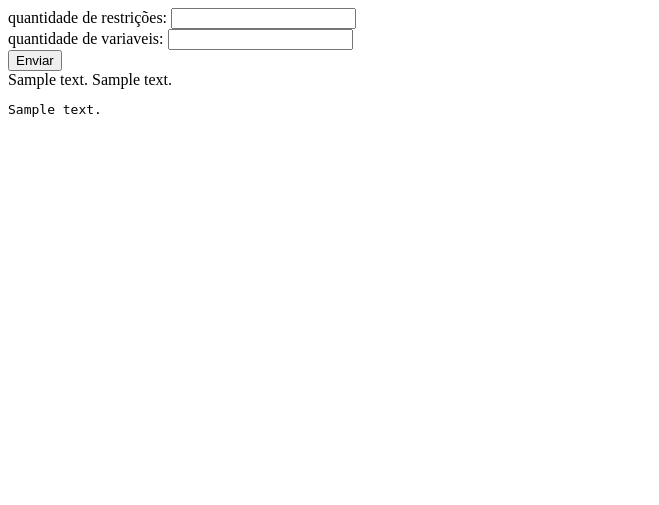
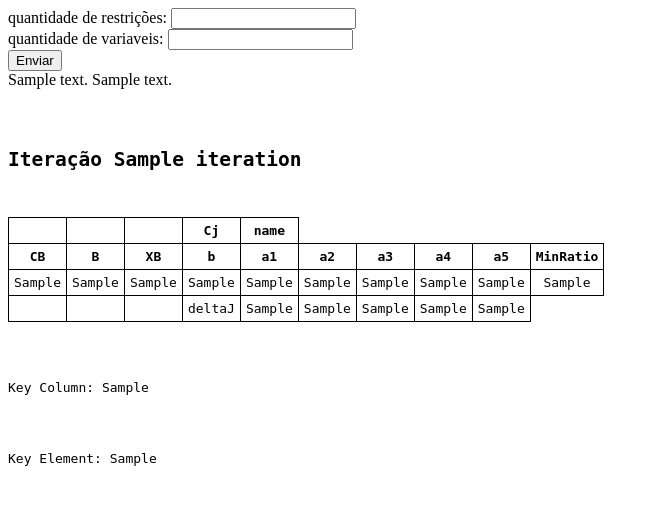
Before and after one commit to zuer02/TOMA, a Flask app: template src/templates/index.html in a window 1280 px wide. Shown: the top 505 px of the page, without its empty margins (0-659 px from the left). Run offline with Flask 3, Linux system fonts and the light colour scheme; the template is opened without the code that fills it: most values are stand-ins (such as "Sample title", 1, 10 or a date in 2020).

Commit message:
adding simplex table

```diff
--- a/src/SimplexMethodLPPSolver/main.py
+++ b/src/SimplexMethodLPPSolver/main.py
@@ -205,7 +205,7 @@ def runSimplexMethod ():
 def getPrint():
    Iterations = SimplexAlgorithm.getIterations() # vetor de iteracoes
    jsoniteration = [it.to_dict() for it in Iterations] # to_dict em cada iteração
-   json_iterations = json.dumps(jsoniteration)
+   json_iterations = jsoniteration
 
 
    return render_template('index.html', content3=json_iterations)
--- a/src/SimplexMethodLPPSolver/simplex/dataStructures.py
+++ b/src/SimplexMethodLPPSolver/simplex/dataStructures.py
@@ -116,7 +116,8 @@ class Row:
             'b': float(self.b), # Lado Direito
             'B': self.B,   # nome da variavel basica x1,x2,x3,x4
             'XB': self.XB, # coef da variavel basica
-            'CB': float(self.CB)
+            'CB': float(self.CB),
+            'minRatio': float(self.minRatio) if self.minRatio is not None else None
         }
 
 class IterationTable:
--- a/src/templates/index.html
+++ b/src/templates/index.html
@@ -4,6 +4,17 @@
     <meta charset="UTF-8" />
     <meta name="viewport" content="width=device-width, initial-scale=1.0" />
     <title>Document</title>
+    <style>
+      table {
+        border-collapse: collapse;
+      }
+      th,
+      td {
+        border: 1px solid black;
+        padding: 5px;
+        text-align: center;
+      }
+    </style>
   </head>
   <body>
     <form action="/inicio" method="POST">
@@ -13,26 +24,71 @@
       <input type="number" name="var" /><br />
       <input type="submit" value="Enviar" />
     </form>
-    {% block content %}
-      {{ content|safe }}
-      {{ content2|safe }}
-      <pre>{{ content3 }}</pre>
+    {% block content %} {{ content|safe }} {{ content2|safe }}
+
+    <pre>
+    {% for iteration in content3 %}
+    <h2>Iteração {{ iteration.iteration }}</h2>
+    <table>
+      <tr>
+        <th></th>
+        <th></th>
+        <th></th>
+        <th>Cj</th>
+        {% set keys = iteration.Cj.keys() %}
+        {% for key in keys %}
+        <th>{{ key }}</th>
+        {% endfor %}
+      </tr>
+      <tr>
+        <th>CB</th>
+        <th>B</th>
+        <th>XB</th>
+        <th>b</th>
+        <th>a1</th>
+        <th>a2</th>
+        <th>a3</th>
+        <th>a4</th>
+        <th>a5</th>
+        <th>MinRatio</th>
+      </tr>
+      {% for row in iteration.rowi %}
+      <tr>
+        <td>{{ row.CB }}</td>
+        <td>{{ row.B }}</td>
+        <td>{{ row.XB }}</td>
+        <td>{{ row.b }}</td>
+        <td>{{ row.aj.a1 }}</td>
+        <td>{{ row.aj.a2 }}</td>
+        <td>{{ row.aj.a3 }}</td>
+        <td>{{ row.aj.a4 }}</td>
+        <td>{{ row.aj.a5 }}</td>
+        <td>{{ row.minRatio }}</td>
+      </tr>
+      {% endfor %}
+      <tr>
+        <td></td>
+        <td></td>
+        <td></td>
+        <td>deltaJ</td>
+        <td>{{ iteration.deltaJ.a1 }}</td>
+        <td>{{ iteration.deltaJ.a2 }}</td>
+        <td>{{ iteration.deltaJ.a3 }}</td>
+        <td>{{ iteration.deltaJ.a4 }}</td>
+        <td>{{ iteration.deltaJ.a5 }}</td>
+      </tr>
+
+    </table>
+    {% if iteration.keyColumn and iteration.keyElement %}
+      <p>Key Column: {{ iteration.keyColumn }}</p>
+      <p>Key Element: {{ iteration.keyElement }}</p>
+    {% endif %}
+
+
+
+    {% endfor %}
+    </pre>
+
     {% endblock %}
-    <!-- <table id="myTable">
-      <thead>
-        <tr>
-          <th>Coluna 1</th>
-          <th>Coluna 2</th>
-          <th>Coluna 3</th>
-        </tr>
-      </thead>
-      <tbody>
-      </tbody>
-    </table> -->
   </body>
-  <!-- <script>
-    let table = document.getElementById('myTable');
-
-    json_iterations.forEach()
-  </script> -->
 </html>
--- a/src/templates/iteracoes.html
+++ b/src/templates/iteracoes.html
@@ -1,4 +1,3 @@
 <html>
     <!-- <p>Iteração </p>{{ jsonIterations['iteration'] }} -->
-
 </html>
```
